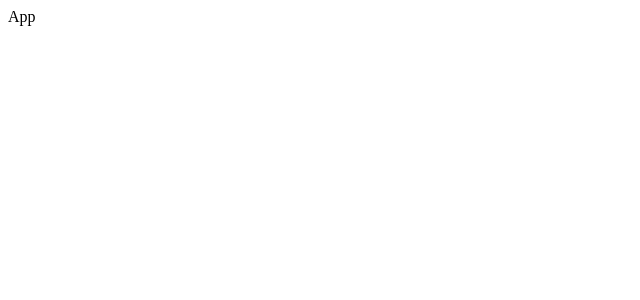
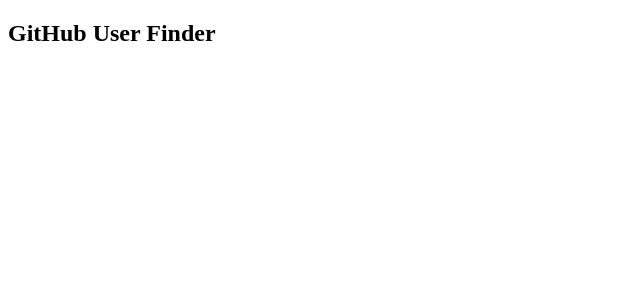
Before and after one commit to cemujax/github-user-finder, a React (Create React App) app: page /search in a window 1280 px wide. Shown: the top 300 px of the page, without its empty margins (0-640 px from the left). Built offline with nearby package versions, Linux system fonts and the light colour scheme.

Commit message:
Implemented router

```diff
--- a/src/App.js
+++ b/src/App.js
@@ -1,11 +1,22 @@
 import React, { Component } from "react";
+import {
+  BrowserRouter as Router,
+  Route,
+  Switch,
+  Redirect
+} from "react-router-dom";
+
+import header from "components/common/header";
 
 class App extends Component {
   render() {
     return (
-      <div className="App">
-        <header className="App-header">App</header>
-      </div>
+      <Router>
+        <Switch>
+          <Route exact path="/search" component={header} />
+          <Redirect to="/search" />
+        </Switch>
+      </Router>
     );
   }
 }
--- /dev/null
+++ b/src/components/common/header/header.js
@@ -0,0 +1,8 @@
+import React from "react";
+
+const header = () => (
+  <header>
+    <h2>GitHub User Finder</h2>
+  </header>
+);
+export default header;
--- /dev/null
+++ b/src/components/common/header/index.js
@@ -0,0 +1 @@
+export { default } from './header';
```
